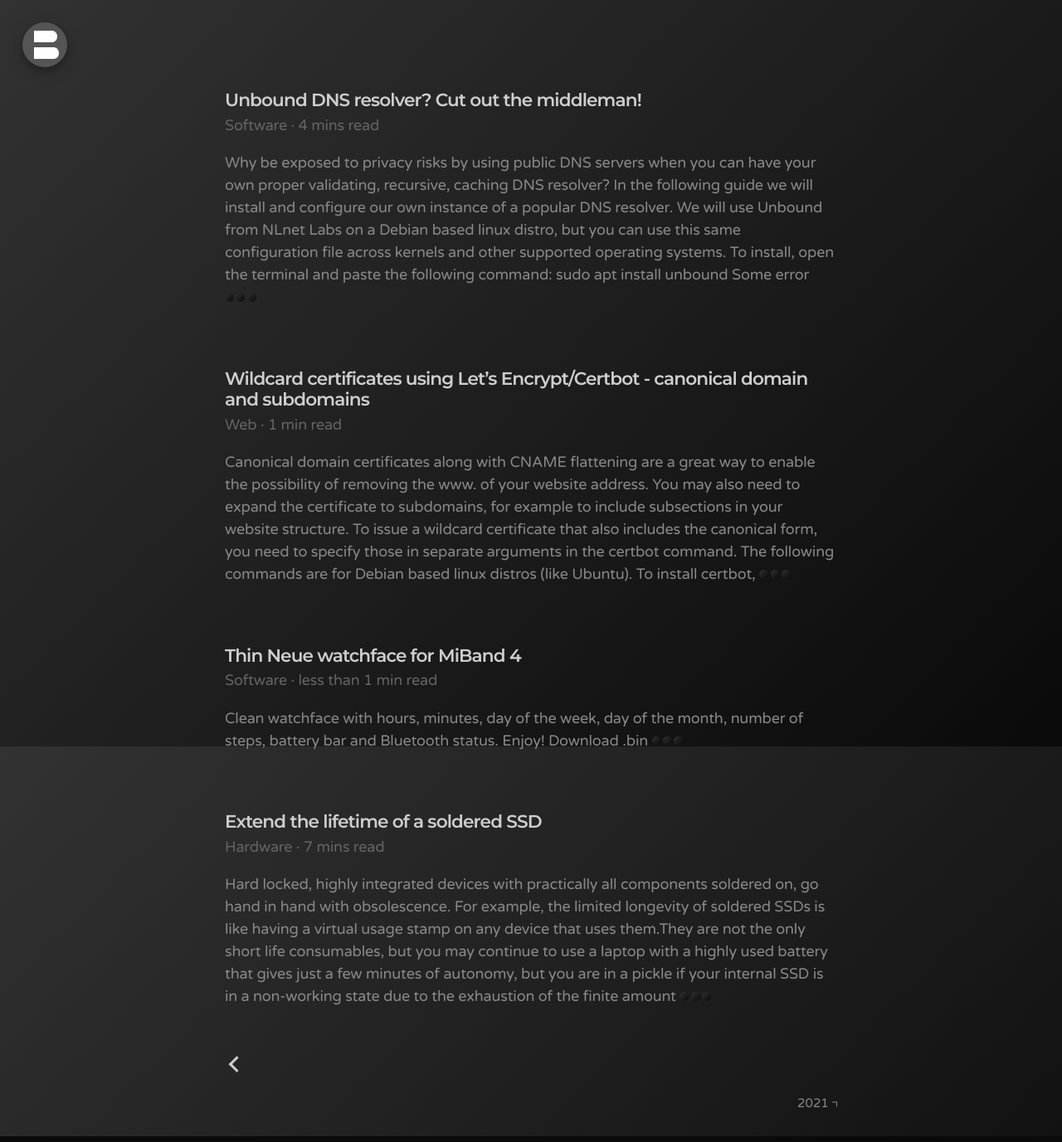
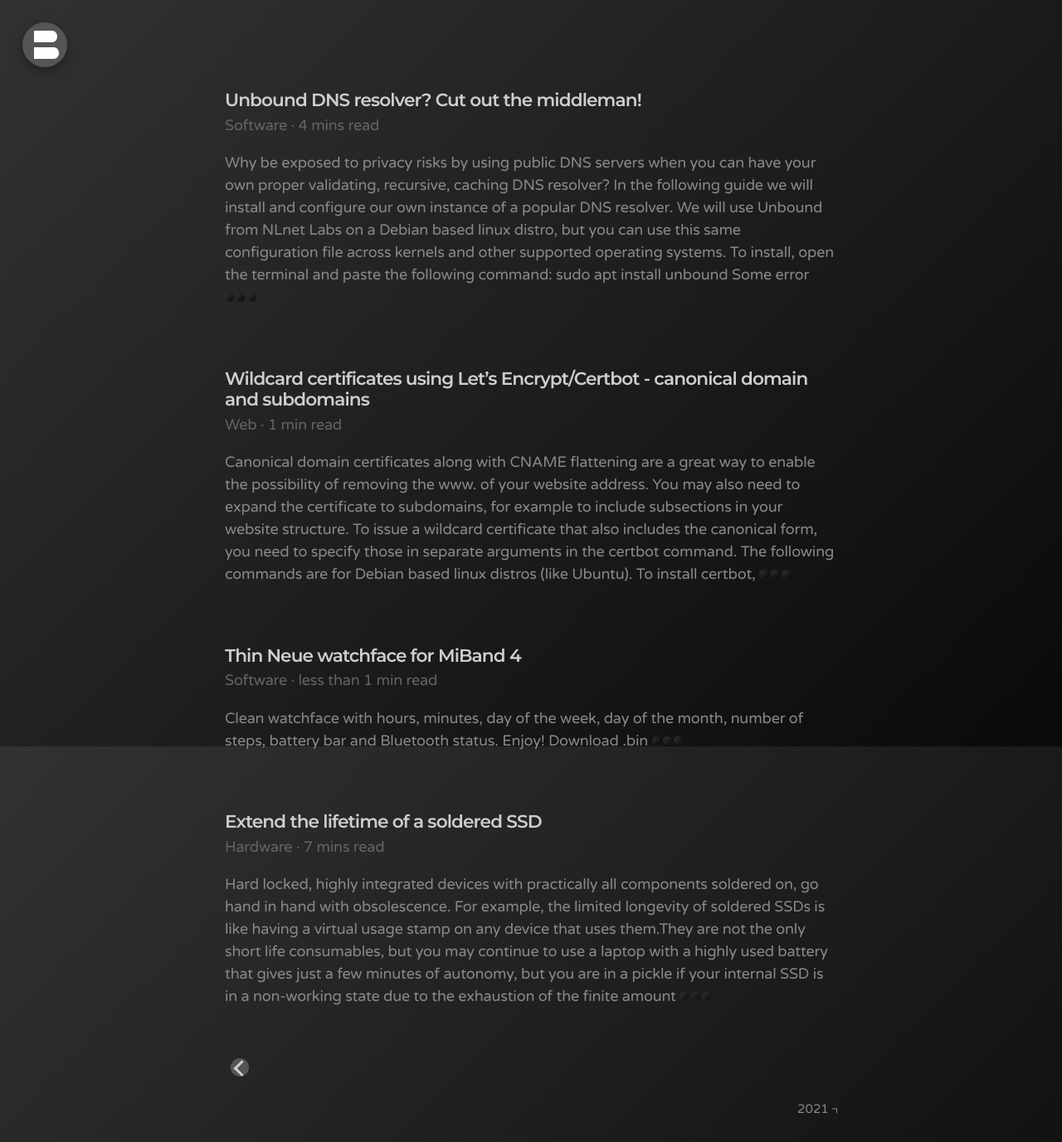
Before and after one commit to bonina/bonina.github.io, a Jekyll site: the page built from index.html, in a window 1280 px wide. Shown: the whole page at 83% size. Built offline with Jekyll 4.4.1, drawn with Linux system fonts in a browser that asks for light colours; the list of posts is cut into pages by our own code.

Commit message:
Update _pagination.scss

```diff
--- a/_sass/_pagination.scss
+++ b/_sass/_pagination.scss
@@ -37,7 +37,18 @@
   }
 }
 
-a.right {
+a.right, a.left {
+  position: relative;
+  height: 1.2rem;
+  width: 1.2rem;
+  border-radius: 50%;
+  background: #555555;
+}
+
+.pagr {
+  position: absolute;
+  left:0.1rem;
+  top:0.1rem;
   height: 0.8rem;
   width: 0.8rem;
   margin: 0.2rem;
@@ -51,7 +62,10 @@ a.right {
   //transition: transform .2s;
 }
 
-a.left {
+.pagl {
+  position: absolute;
+  left:0.1rem;
+  top:0.1rem;
   height: 0.8rem;
   width: 0.8rem;
   margin: 0.2rem;
@@ -65,7 +79,7 @@ a.left {
   //transition: transform .2s;
 }
 
-a.left:hover {
+.pagl:hover {
   //max-height: 8px;
   //-ms-transform: scale(1.35);
   //-webkit-transform: scale(1.35);
@@ -79,7 +93,7 @@ a.left:hover {
   transition: transform .2s;
 }
 
-a.right:hover {
+.pagr:hover {
   -webkit-transform: rotate(-45deg) scale(1.15);
   -ms-transform: rotate(-45deg) scale(1.15);
   transform: rotate(-45deg) scale(1.15);
```
